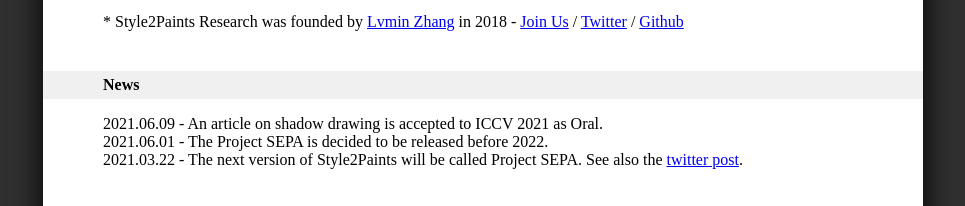
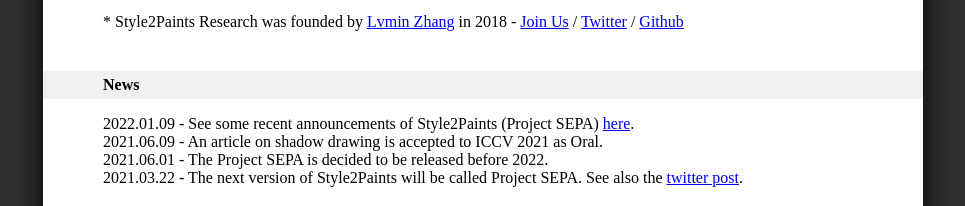
Before and after one commit to Ihateyoudattebayo/Style2PaintsResearch, a plain HTML site: page index.html in a window 1280 px wide. Shown: the part 811-1017 px from the top of the page, without its empty margins (157-1122 px from the left). Drawn offline with Linux system fonts and the light colour scheme.

Commit message:
Update index.html

```diff
--- a/index.html
+++ b/index.html
@@ -99,6 +99,8 @@
         <div class="tex">
             <div class="bgb">News</div>
             <p>
+                2022.01.09 - See some recent announcements of Style2Paints (Project SEPA) <a
+                    href="https://lllyasviel.github.io/Style2PaintsResearch/0109">here</a>.</br>
                 2021.06.09 - An article on shadow drawing is accepted to ICCV 2021 as Oral.</br>
                 2021.06.01 - The Project SEPA is decided to be released before 2022.</br>
                 2021.03.22 - The next version of Style2Paints will be called Project SEPA. See also the <a
```
